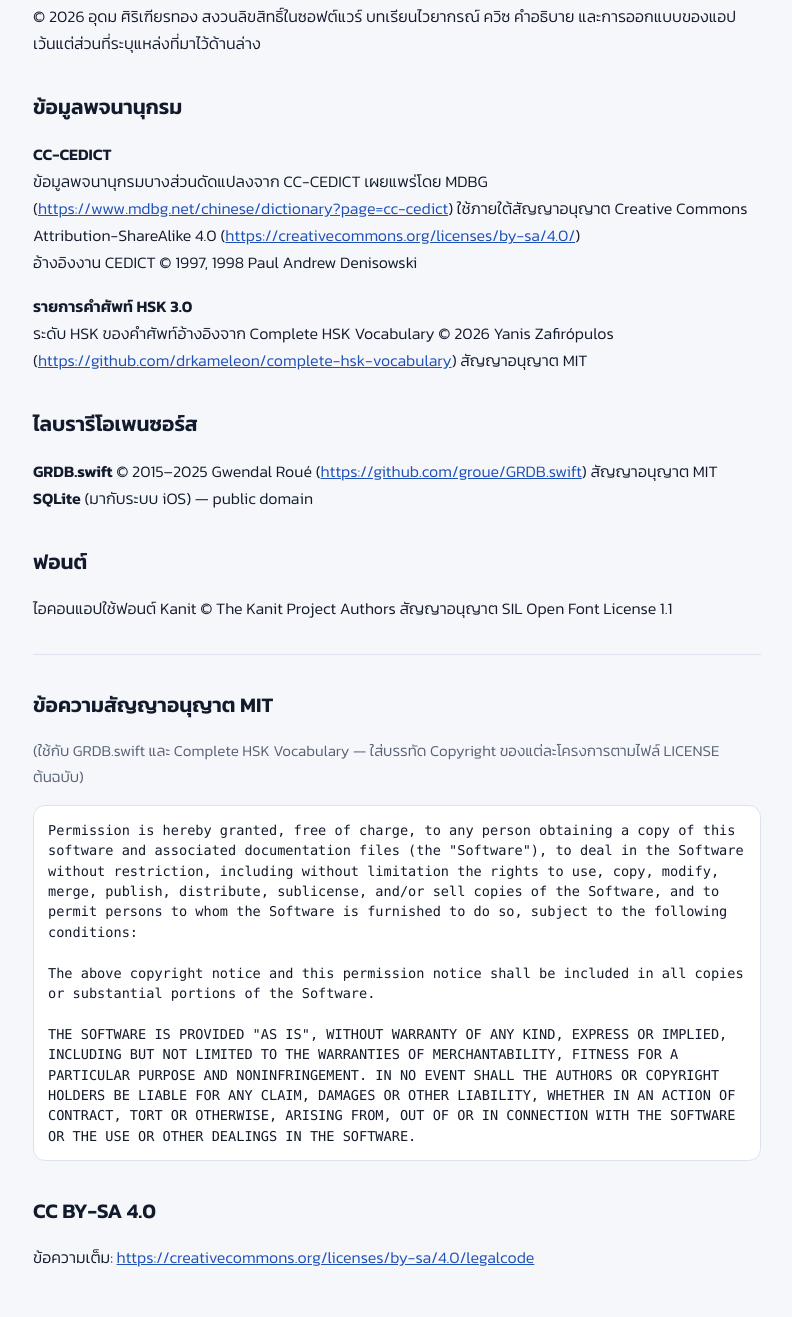
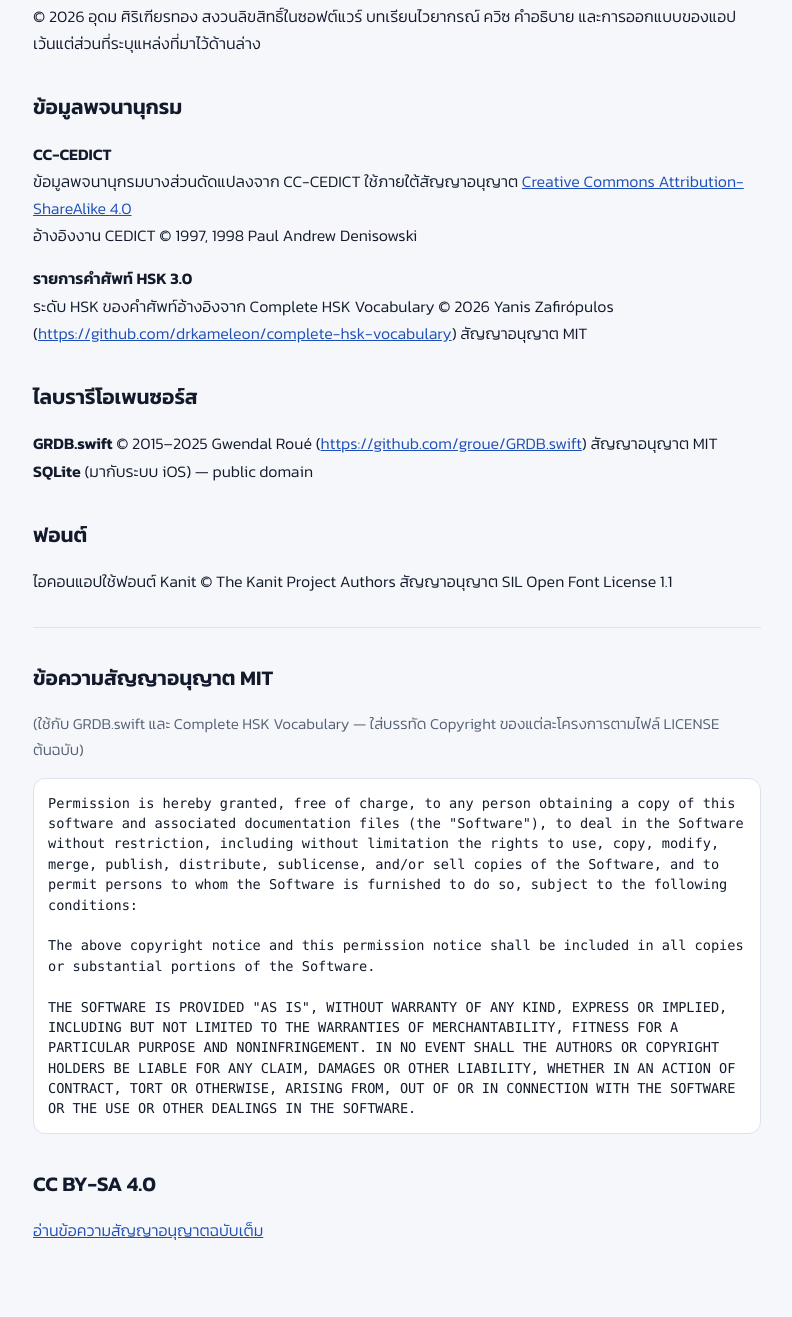
Before and after one commit to thiravadhano/dictjeen, a plain HTML site: page credits.html in a window 1280 px wide. Shown: the part 223-1540 px from the top of the page, without its empty margins (243-1035 px from the left). Drawn offline with Linux system fonts and the light colour scheme.

Commit message:
credits: drop MDBG link, license links as named text
Co-Authored-By: Claude Opus 5.5 <noreply@anthropic.com>

```diff
--- a/credits.html
+++ b/credits.html
@@ -21,7 +21,7 @@
 <h2>ดิกจีน</h2>
 <p>© 2026 อุดม ศิริเฑียรทอง สงวนลิขสิทธิ์ในซอฟต์แวร์ บทเรียนไวยากรณ์ ควิซ คำอธิบาย และการออกแบบของแอป เว้นแต่ส่วนที่ระบุแหล่งที่มาไว้ด้านล่าง</p>
 <h2>ข้อมูลพจนานุกรม</h2>
-<p><strong>CC-CEDICT</strong><br>ข้อมูลพจนานุกรมบางส่วนดัดแปลงจาก CC-CEDICT เผยแพร่โดย MDBG (<a href="https://www.mdbg.net/chinese/dictionary?page=cc-cedict">https://www.mdbg.net/chinese/dictionary?page=cc-cedict</a>) ใช้ภายใต้สัญญาอนุญาต Creative Commons Attribution-ShareAlike 4.0 (<a href="https://creativecommons.org/licenses/by-sa/4.0/">https://creativecommons.org/licenses/by-sa/4.0/</a>)<br>อ้างอิงงาน CEDICT © 1997, 1998 Paul Andrew Denisowski</p>
+<p><strong>CC-CEDICT</strong><br>ข้อมูลพจนานุกรมบางส่วนดัดแปลงจาก CC-CEDICT ใช้ภายใต้สัญญาอนุญาต <a href="https://creativecommons.org/licenses/by-sa/4.0/">Creative Commons Attribution-ShareAlike 4.0</a><br>อ้างอิงงาน CEDICT © 1997, 1998 Paul Andrew Denisowski</p>
 <p><strong>รายการคำศัพท์ HSK 3.0</strong><br>ระดับ HSK ของคำศัพท์อ้างอิงจาก Complete HSK Vocabulary © 2026 Yanis Zafirópulos (<a href="https://github.com/drkameleon/complete-hsk-vocabulary">https://github.com/drkameleon/complete-hsk-vocabulary</a>) สัญญาอนุญาต MIT</p>
 <h2>ไลบรารีโอเพนซอร์ส</h2>
 <p><strong>GRDB.swift</strong> © 2015–2025 Gwendal Roué (<a href="https://github.com/groue/GRDB.swift">https://github.com/groue/GRDB.swift</a>) สัญญาอนุญาต MIT<br><strong>SQLite</strong> (มากับระบบ iOS) — public domain</p>
@@ -36,7 +36,7 @@ The above copyright notice and this permission notice shall be included in all c
 
 THE SOFTWARE IS PROVIDED &quot;AS IS&quot;, WITHOUT WARRANTY OF ANY KIND, EXPRESS OR IMPLIED, INCLUDING BUT NOT LIMITED TO THE WARRANTIES OF MERCHANTABILITY, FITNESS FOR A PARTICULAR PURPOSE AND NONINFRINGEMENT. IN NO EVENT SHALL THE AUTHORS OR COPYRIGHT HOLDERS BE LIABLE FOR ANY CLAIM, DAMAGES OR OTHER LIABILITY, WHETHER IN AN ACTION OF CONTRACT, TORT OR OTHERWISE, ARISING FROM, OUT OF OR IN CONNECTION WITH THE SOFTWARE OR THE USE OR OTHER DEALINGS IN THE SOFTWARE.</div>
 <h2>CC BY-SA 4.0</h2>
-<p>ข้อความเต็ม: <a href="https://creativecommons.org/licenses/by-sa/4.0/legalcode">https://creativecommons.org/licenses/by-sa/4.0/legalcode</a></p></main>
+<p><a href="https://creativecommons.org/licenses/by-sa/4.0/legalcode">อ่านข้อความสัญญาอนุญาตฉบับเต็ม</a></p></main>
 <footer class="site-footer"><div class="wrap">
 <span>© 2026 อุดม ศิริเฑียรทอง</span>
 <nav aria-label="ลิงก์ท้ายเว็บ"><a href="privacy.html">นโยบายความเป็นส่วนตัว</a><a href="terms.html">เงื่อนไขการใช้งาน</a><a href="credits.html">ข้อมูลและลิขสิทธิ์</a><a href="mailto:thiravadhano@gmail.com">ติดต่อ</a></nav>
```
Also changed, not shown: 1 other file.
